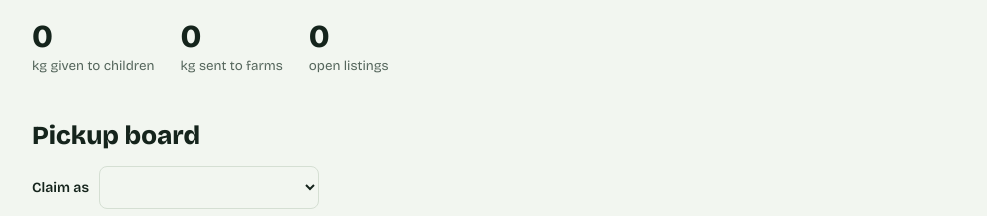
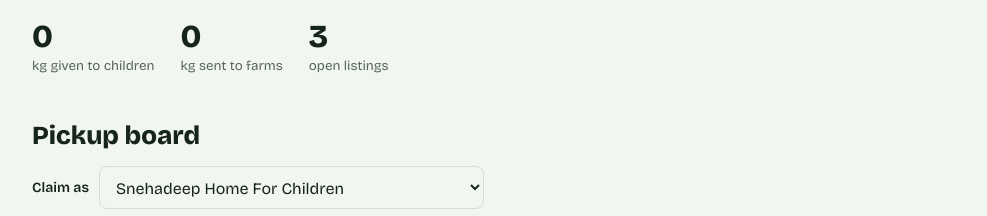
Before and after one commit to krishnaduttv007/food-rescue-website, a plain HTML site: page index.html in a window 1280 px wide. Shown: the part 830-1046 px from the top of the page, without its empty margins (146-1133 px from the left). Drawn offline with nearby package versions, Linux system fonts and the light colour scheme.

Commit message:
Update index.html

```diff
--- a/index.html
+++ b/index.html
@@ -53,7 +53,7 @@ h3{font-size:26px;margin:38px 0 6px}.claimas{display:flex;gap:10px;align-items:c
 </main>
 <script>
 const KEY="hfr-demo-v1", state={src:"kitchen",cond:"fine"};
-const PEOPLE=["Snehadeep Home For Children","Balikashram Orphanage","St Joseph S Prashanth Nivas Old Age Home"], FARMS=["Alva's Paladka Goat Farm","M.D.S Goat Farm"," Pilikula Biological Park];
+const PEOPLE=["Snehadeep Home For Children","Balikashram Orphanage","St Joseph S Prashanth Nivas Old Age Home"], FARMS=["Alva's Paladka Goat Farm","M.D.S Goat Farm","Pilikula Biological Park"];
 const $=id=>document.getElementById(id);
 const seed=()=>[
 {id:1,hotel:"AJIET Hostel",item:"Chapati and vegetable curry",kg:12,lane:"people",by:""},
```
